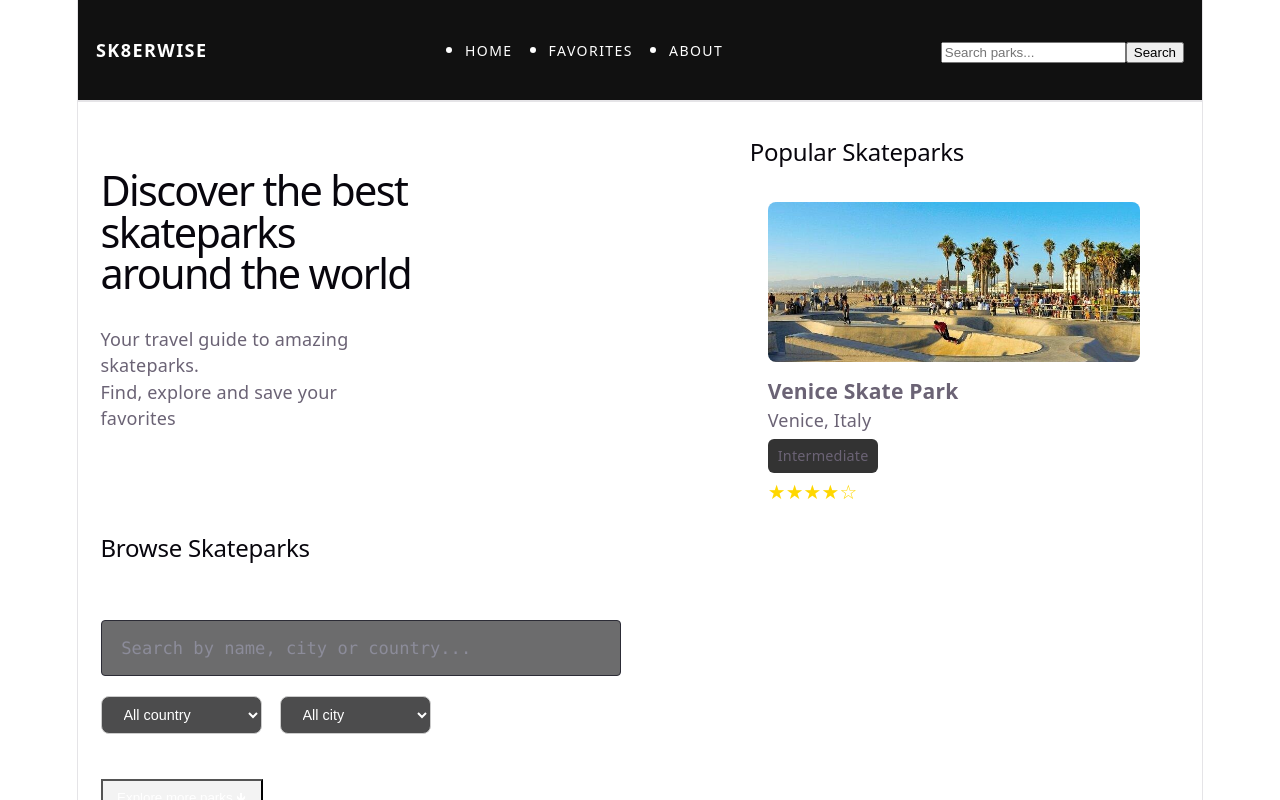
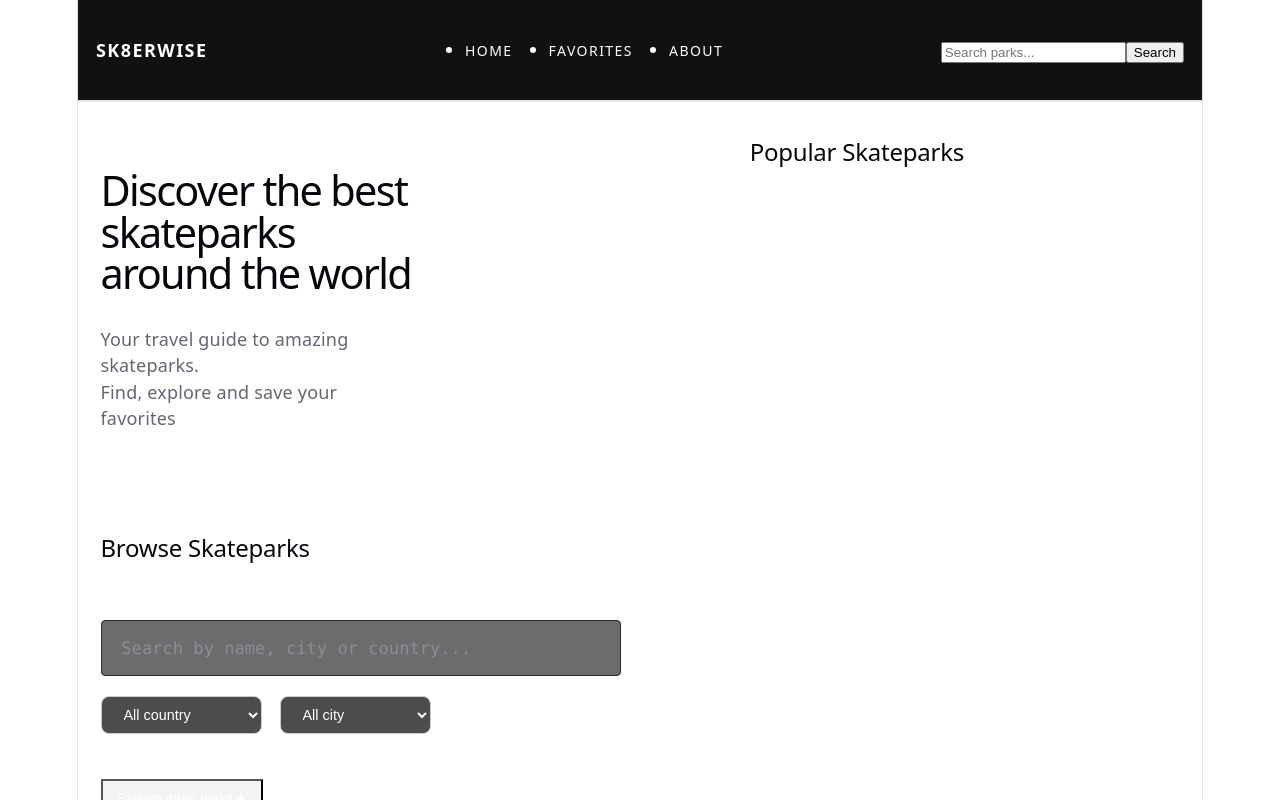
Before and after one commit to Willsky013/Sk8erWise-website, a React (Vite) app: page /#/ in a window 1280 px wide. Shown: the top 800 px of the page. Built offline with nearby package versions, Linux system fonts and the light colour scheme.

Commit message:
fix and uppdated PopularSkateparks

```diff
--- a/src/components/home/PopularSkateparks.jsx
+++ b/src/components/home/PopularSkateparks.jsx
@@ -1,26 +1,55 @@
-import '../components-css/Popularskateparks.css';
+import { useState } from "react";
+import '../components-css/PopularSkateparks.css'
+
+const featuredParks = [
+
+];
 
 export default function PopularSkateparks() {
+
+    const [start, setStart] = useState(0);
+
+  const visibleParks = featuredParks.slice(start, start + 3);
+
   return (
-    <section id="popular-Skateparks">
+    <div id="popular-Skateparks">
       <h2>Popular Skateparks</h2>
 
-      <div className="popular-card">
-        <img
-          src="./Skatepark-images/Venice Beach 1.jpg"
-          alt="Venice Skate Park"
-          className="popular-image"
-        />
+      <div className="carousel">
+        <button
+          className="prev"
+          onClick={() => setStart((s) => Math.max(s - 1, 0))}
+        >
+          &#10094;
+        </button>
 
-        <div className="popular-info">
-          <h3>Venice Skate Park</h3>
-          <p>Venice, Italy</p>
+        <div className="cards">
+          {visibleParks.map((park) => (
+            <PopularSkateparkCard key={park.id} park={park} />
+          ))}
+        </div>
 
-          <span className="difficulty-badge">Intermediate</span>
+        <button
+          className="next"
+          onClick={() =>
+            setStart((s) => Math.min(s + 1, featuredParks.length - 3))
+          }
+        >
+          &#10095;
+        </button>
 
-          <div className="rating">★★★★☆</div>
+        <div className="dots">
+        {featuredParks.map((_, index) => (
+            <button
+            key={index}
+            className={`dot ${index === start ? "active" : ""}`}
+            onClick={() => {
+                setStart(Math.min(index, featuredParks.length - 3));
+            }}
+            />
+        ))}
         </div>
       </div>
-    </section>
+    </div>
   );
 }
```
Also changed, not shown: src/components/PopularSkateparks.jsx (deleted, +0 -55 lines).
